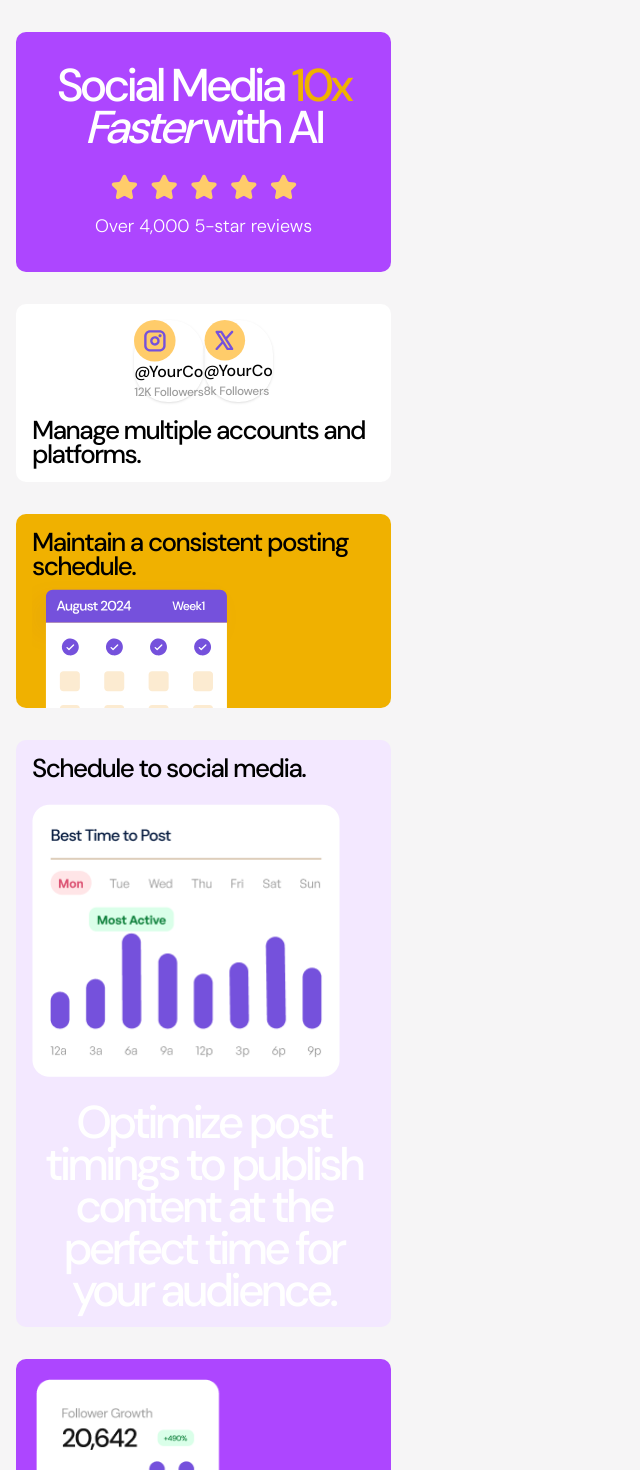
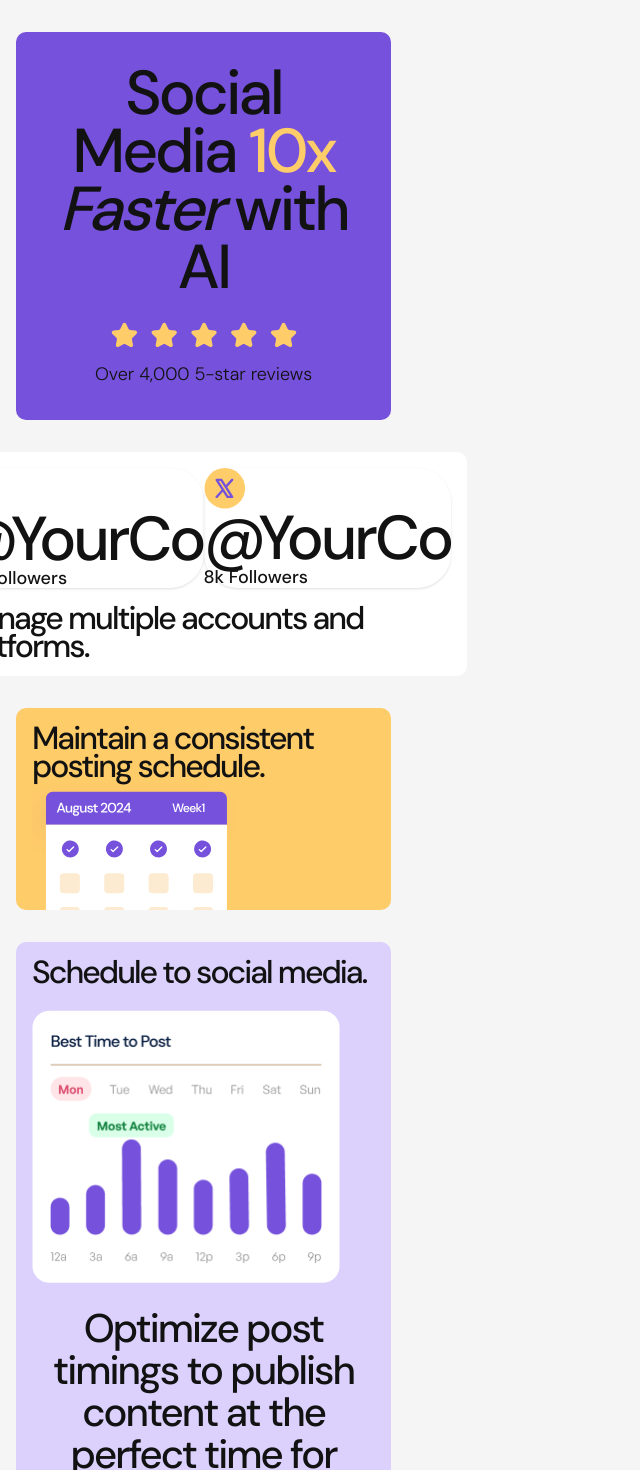
Before and after one commit to sorengrey/Frontend-Mentor-Bento-Grid, a Next.js app in the folder frontend-mentor-bento-grid/: page / in a window 1280 px wide. Shown: the top 1470 px of the page, without its empty margins (0-640 px from the left). Built offline with nearby package versions, Linux system fonts and the light colour scheme.

Commit message:
Corrections to colors, styles
Fixed custom colors, corrected custom text styles

```diff
--- a/frontend-mentor-bento-grid/src/app/globals.css
+++ b/frontend-mentor-bento-grid/src/app/globals.css
@@ -12,6 +12,12 @@
 @theme inline {
   --color-background: var(--background);
   --color-foreground: var(--foreground);
+  --color-purple-100: #DBD1FC;
+  --color-purple-500: #7551DC;
+  --color-white: #FFFFFF;
+  --color-black: #121212;
+  --color-yellow-100: #F9EEE2;
+  --color-yellow-500: #FFCC6A;
   --font-sans: var(--font-dm-sans);
   --font-mono: var(--font-geist-mono);
 }
@@ -29,53 +35,23 @@ body {
   font-family: 'DM Sans', Helvetica, sans-serif;
 }
 
-/* Custom Colors */
-
-.purple-100 {
-  color: #DBD1FC;
-}
-
-.purple-500 {
-  color: #7551DC;
-}
-
-.yellow-100 {
-  color: #F9EEE2;
-}
-
-.yellow-500 {
-  color: #FFCC6A;
-}
-
-.white {
-  color: #FFFFFF;
-}
-
-.black {
-  color: #121212;
-}
 
 /* Custom Styles */
 
-.headline {
-  @apply text-white font-medium tracking-[-0.085em] text-[46px] leading-[42px];
-}
-
 .text-preset-1 {
-  @apply text-black font-medium text-[16px] leading-[20px] tracking-[0px];
+  @apply  font-medium text-[62px] leading-[58px] tracking-[-3px];
 }
 
 .text-preset-2 {
-  @apply text-white font-medium tracking-[-0.085em] text-[46px] leading-[42px];
-  /* @apply text-[18px] leading-[20px] tracking-[0px]; */
+  @apply font-medium text-[40px] leading-[42px] tracking-[-2px];
 }
 
 .text-preset-3 {
-  @apply text-black font-medium text-[26px] leading-[24px] tracking-[-0.06em];
+  @apply font-medium text-[32px] leading-[28px] tracking-[-2px];
 }
 
 .text-preset-4 {
-  @apply text-[12px] text-[#9E9E9E] tracking-[-0.03em];
+  @apply text-[18px] text-[#9E9E9E/70] leading-[20px] tracking-[0px];
 }
 
 
--- a/frontend-mentor-bento-grid/src/app/page.js
+++ b/frontend-mentor-bento-grid/src/app/page.js
@@ -4,18 +4,12 @@ export default function Home() {
   return (
     <div className="min-h-screen py-[32px] px-[16px] bg-[#F6F5F6]">
       <div className="grid grid-cols-1 max-w-[375px] items-center justify-items-center gap-[32px] margin-auto">
-        <div className="flex flex-col headline p-[32px] bg-purple-500 inline-block text-center justify-items-center rounded-[10px] w-full">
+        <div className="flex flex-col text-preset-1 p-[32px] bg-purple-500 inline-block text-center justify-items-center rounded-[10px] w-full">
           Social Media
           <div className="flex text-yellow-500 inline"> 10x </div>
           <i>Faster </i>with AI
           <div className="mt-[24px] mb-[8px]">
-            <Image
-              src="/stars.svg"
-              alt="five stars"
-              width="192"
-              height="32"
-              // className="w-[192px] h-[32px]"
-            />
+            <Image src="/stars.svg" alt="five stars" width="192" height="32" />
           </div>
           <div className="text-lg font-light tracking-normal">
             Over 4,000 5-star reviews
@@ -39,7 +33,7 @@ export default function Home() {
           </div>
           Manage multiple accounts and platforms.
         </div>
-        <div className="bg-yellow-500 items-center rounded-[10px] pt-[16px] px-[16px] w-full text-preset-3">
+        <div className="bg-yellow-500 items-center rounded-[10px] pt-[16px] px-[16px] w-full text-preset-3 text-black">
           Maintain a consistent posting schedule.
           <Image src="/calendar.svg" alt="calendar" width="208" height="157" />
         </div>
@@ -53,7 +47,7 @@ export default function Home() {
             your audience.
           </div>
         </div>
-        <div className="bg-purple-500 items-center rounded-[10px] p-[20px] text-white text-preset-3 w-full">
+        <div className="bg-purple-500 items-center rounded-[10px] p-[20px] text-preset-3 w-full">
           <Image
             src="/followers.png"
             alt="growth chart"
```
